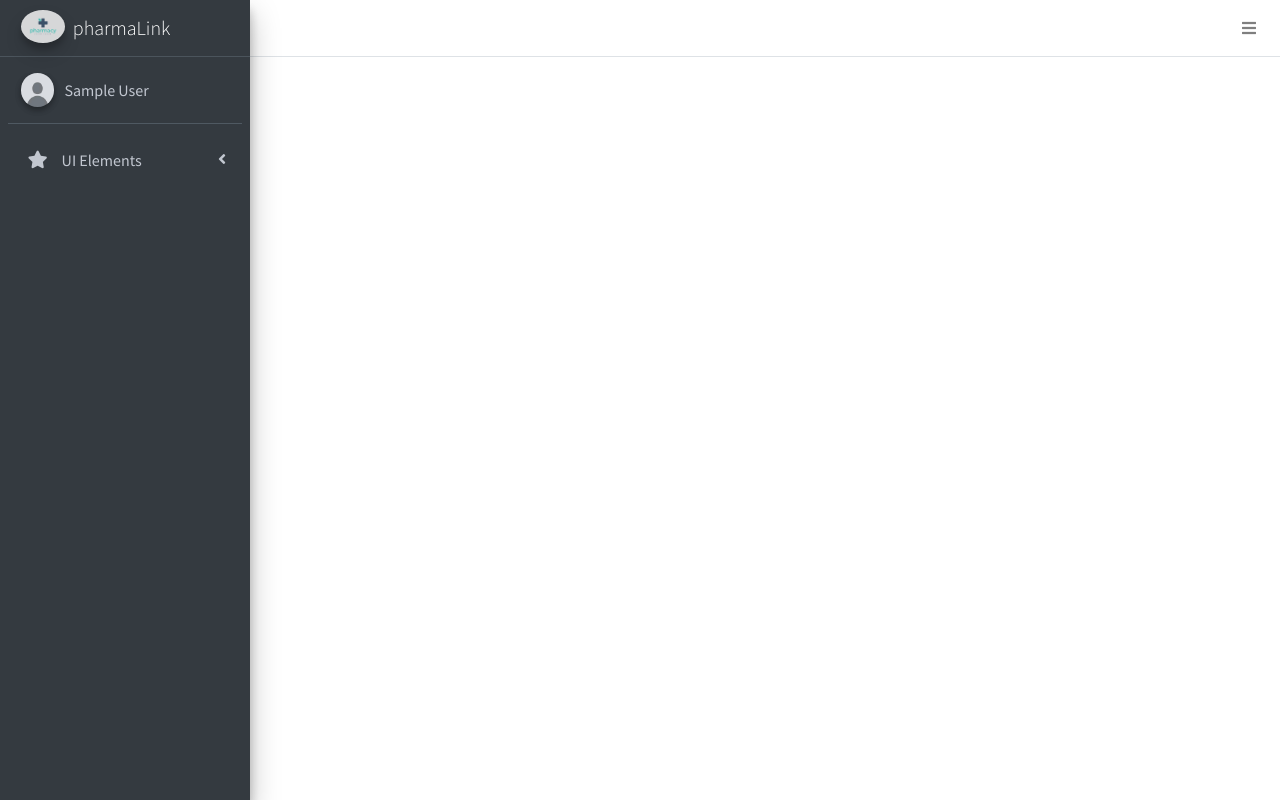
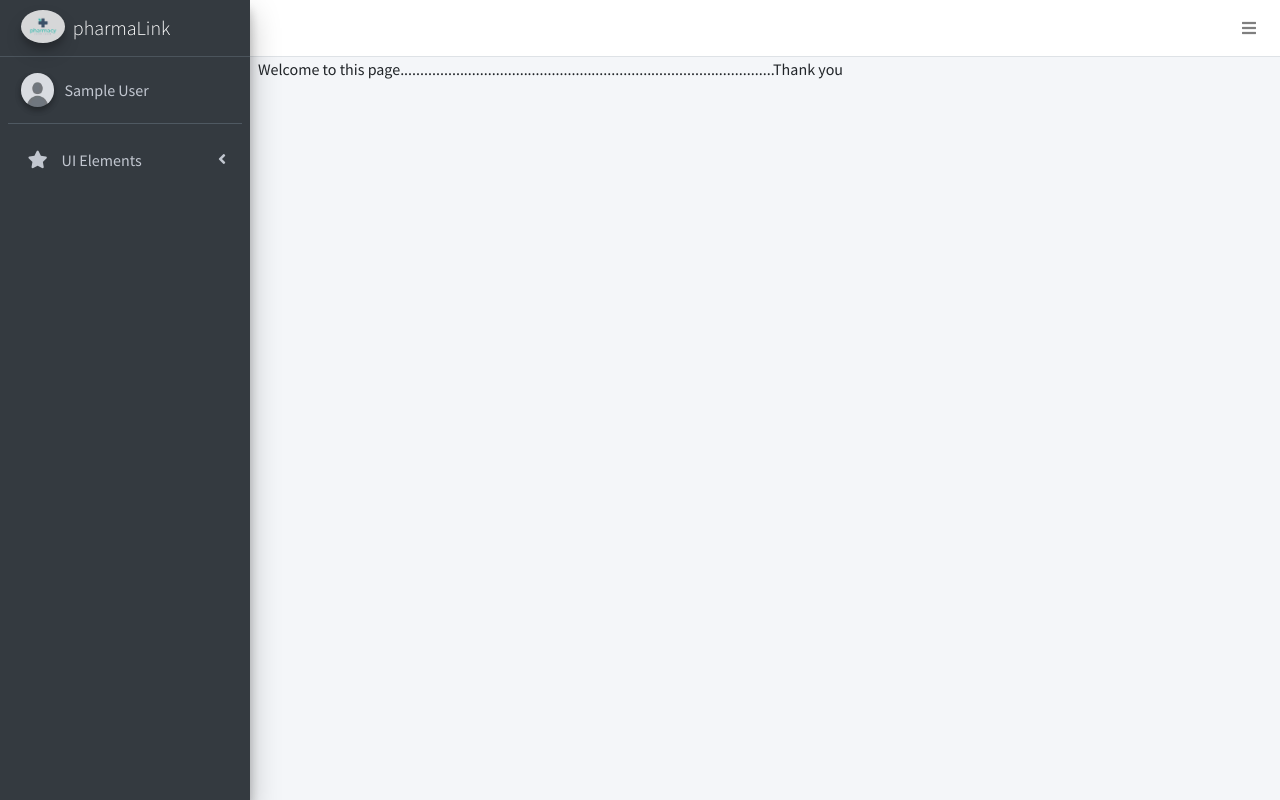
Before and after one commit to Slappie-shubham/pharmaLink, a Django app: page /dashboard/ in a window 1280 px wide. Run offline with Django 4.2, Linux system fonts and the light colour scheme; the visitor is signed in with stand-in values (Sample User, id 1); some libraries are stand-ins or nearby versions.

Commit message:
templete inheritance

```diff
--- a/templates/dashboard/dashboard.html
+++ b/templates/dashboard/dashboard.html
@@ -9,7 +9,7 @@
 {% endblock sidebar %}
 
 {% block content %}
-dawdawd
+Welcome to this page..............................................................................................Thank you
 {% endblock content %}
 
 {% block script %}
--- a/templates/partials/layout.html
+++ b/templates/partials/layout.html
@@ -43,6 +43,7 @@
         <!-- Main Sidebar Container -->
         {% block sidebar %}{% endblock sidebar %}
                 <!-- main containent here  -->
+        <div class="content-wrapper">
             <section class = "content">
                 {% block content %}{% endblock content %}
             </section>
```
